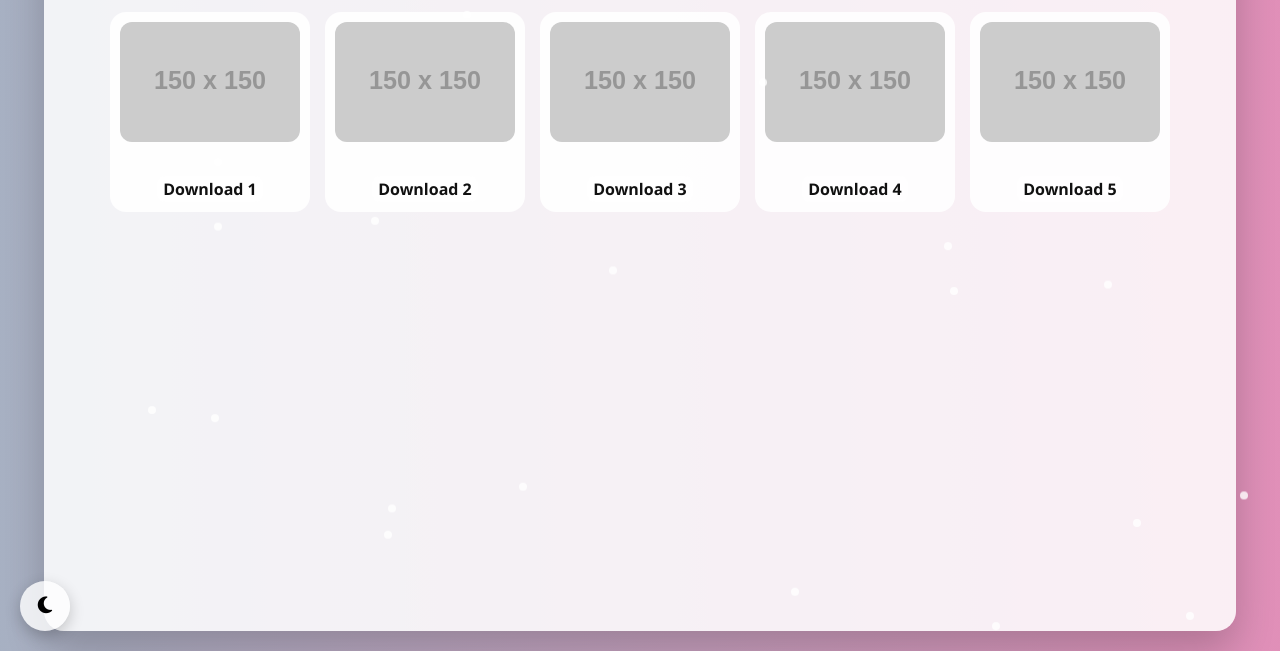
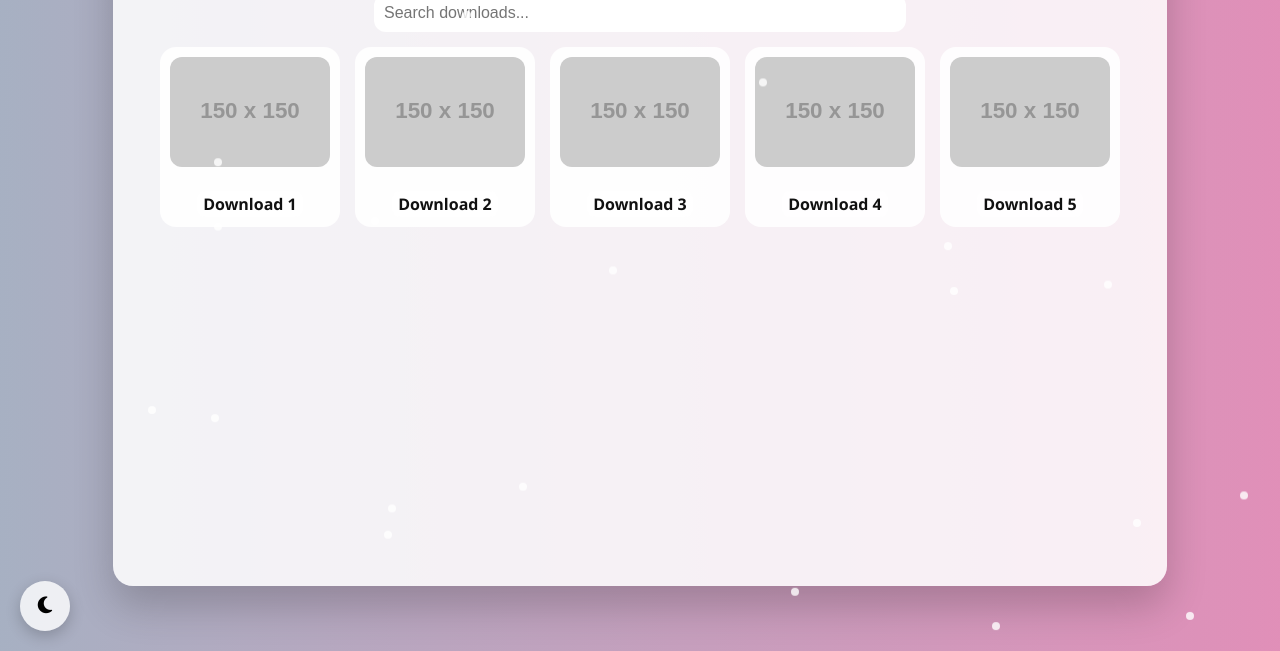
Before and after one commit to PenkD/wrewrtwe, a plain HTML site: page downloads/index.html in a window 1280 px wide. Shown: the part 149-800 px from the top of the page. Drawn offline with Linux system fonts and the light colour scheme; placeholder pictures from the web are drawn by us.

Commit message:
Update index.html

```diff
--- a/downloads/index.html
+++ b/downloads/index.html
@@ -30,13 +30,13 @@ body.dark { background-image: linear-gradient(270deg, #0f0c29, #302b63, #24243e,
 }
 
 .card {
-  width: 90vw;
-  height: 90vh;
+  width: 80vw;
+  height: 80vh;
   background: rgba(255,255,255,0.85);
   border-radius: 20px;
   box-shadow: 0 20px 40px rgba(0,0,0,0.2);
   overflow-y: auto;
-  padding: 20px;
+  padding: 15px;
   display: flex;
   flex-direction: column;
   align-items: center;
@@ -55,8 +55,8 @@ body.dark .card { background: rgba(30,30,30,0.85); color: #eee; }
 }
 
 .download-btn {
-  width: 180px;
-  height: 180px;
+  width: 160px;
+  height: 160px;
   background: rgba(255,255,255,0.9);
   border-radius: 16px;
   display: flex;
@@ -68,7 +68,7 @@ body.dark .card { background: rgba(30,30,30,0.85); color: #eee; }
   transition: transform 0.2s ease, box-shadow 0.2s ease;
 }
 .download-btn:hover { transform: translateY(-5px); box-shadow: 0 10px 25px rgba(0,0,0,0.2); }
-.download-btn img { width: 100%; height: 120px; object-fit: cover; border-radius: 12px; }
+.download-btn img { width: 100%; height: 110px; object-fit: cover; border-radius: 12px; }
 .download-btn span {
   font-weight: bold;
   margin-top: 5px;
@@ -83,7 +83,7 @@ body.dark .card { background: rgba(30,30,30,0.85); color: #eee; }
   padding: 10px;
   border-radius: 12px;
   border: none;
-  margin-bottom: 20px;
+  margin-bottom: 15px;
   font-size: 1rem;
 }
 
```
